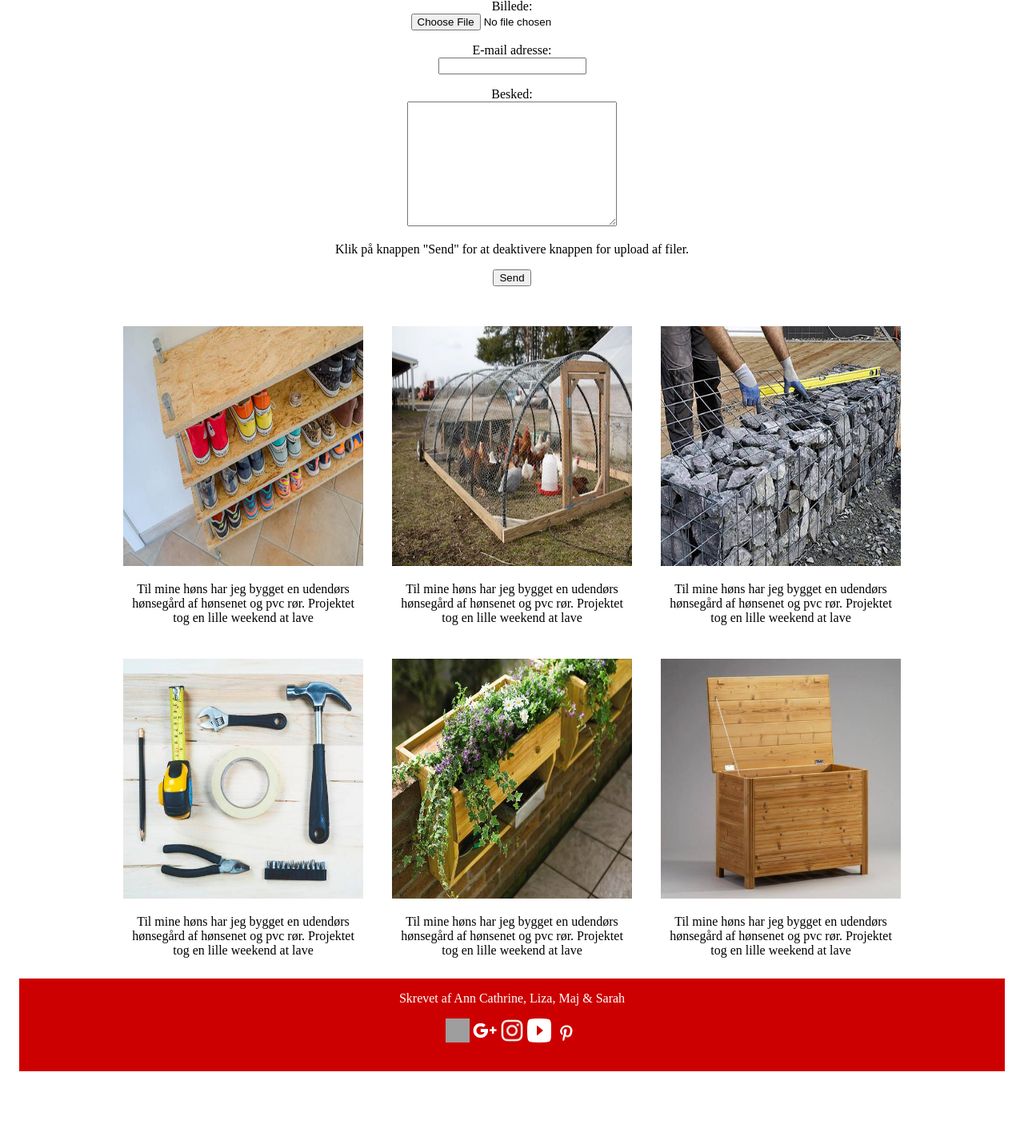
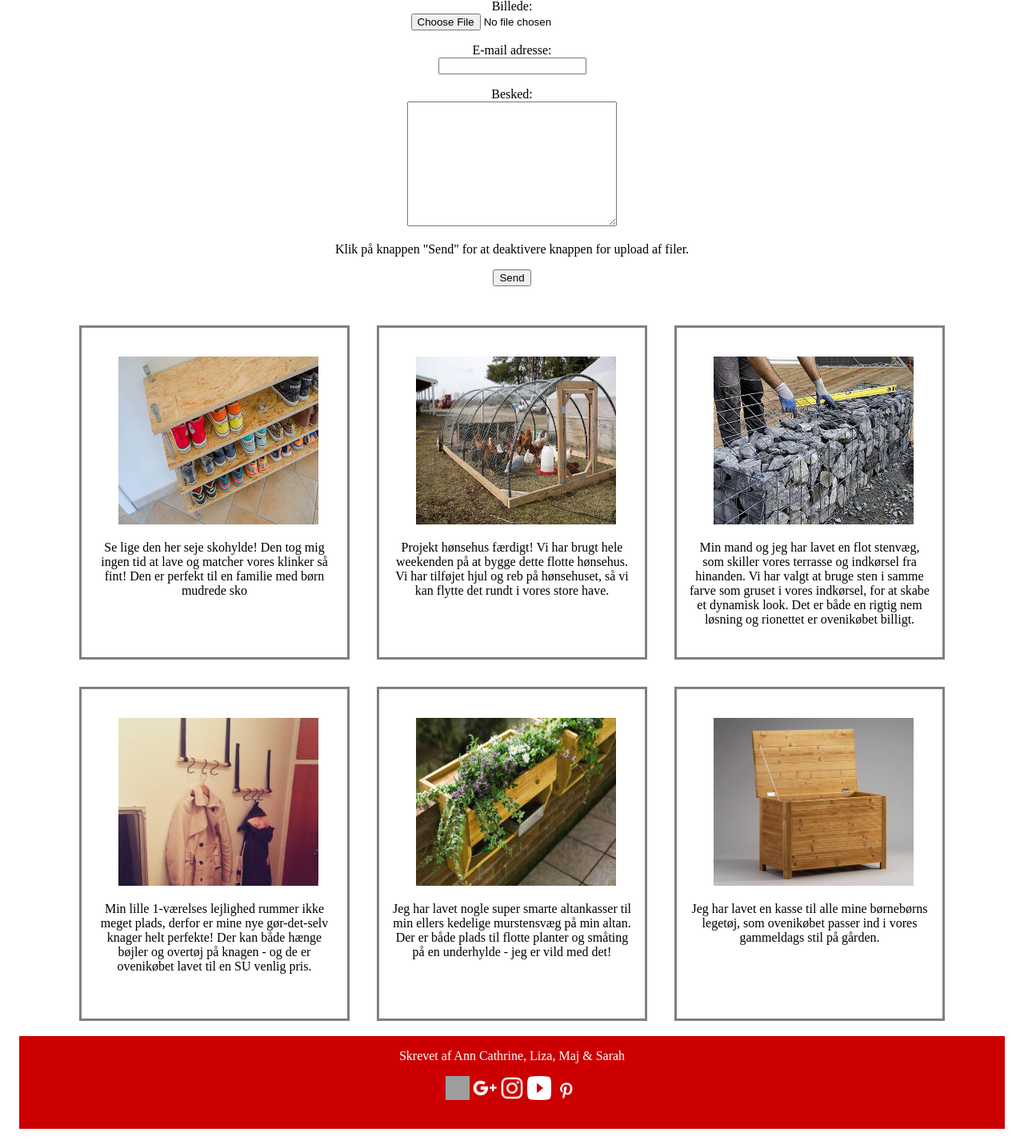
Before and after one commit to 2semesterB2/case2gruppe13, a PHP site: page / in a window 1280 px wide. Shown: the part 527-1963 px from the top of the page at 80% size. Before the commit the page ends 1867 px from the top, so only its background shows below. Run offline with PHP 8.4, Linux system fonts and the light colour scheme; grey boxes are pictures that could not be loaded.

Commit message:
tilbage commited

```diff
--- a/css/stylesheet.css
+++ b/css/stylesheet.css
@@ -133,9 +133,18 @@ main {
     display: inline-block;
     width: 300px;
     height: 380px;
+    border:3px solid grey;
+    margin: 15px;
 }
 
-.show>img {
-    width: 300px;
-    height: 300px;
+.show img {
+    float: right;
+    width: 250px;
+    height: 210px;
+    margin: 10px;
+    padding: 10px;
+    text-align: center;
+
+
 }
+p.billedtekst {text-align: center; margin-left: 0;}
--- a/mine-tekster/billede1.jpg.txt
+++ b/mine-tekster/billede1.jpg.txt
@@ -1,2 +1 @@
-Til mine høns har jeg bygget en udendørs hønsegård af hønsenet og pvc rør. Projektet tog en lille
-weekend at lave
+Se lige den her seje skohylde! Den tog mig ingen tid at lave og matcher vores klinker så fint! Den er perfekt til en familie med børn mudrede sko
--- a/mine-tekster/billede2.jpg.txt
+++ b/mine-tekster/billede2.jpg.txt
@@ -1,2 +1 @@
-Til mine høns har jeg bygget en udendørs hønsegård af hønsenet og pvc rør. Projektet tog en lille
-weekend at lave
+Projekt hønsehus færdigt! Vi har brugt hele weekenden på at bygge dette flotte hønsehus. Vi har tilføjet hjul og reb på hønsehuset, så vi kan flytte det rundt i vores store have.
--- a/mine-tekster/billede3.jpg.txt
+++ b/mine-tekster/billede3.jpg.txt
@@ -1,2 +1 @@
-Til mine høns har jeg bygget en udendørs hønsegård af hønsenet og pvc rør. Projektet tog en lille
-weekend at lave
+Min mand og jeg har lavet en flot stenvæg, som skiller vores terrasse og indkørsel fra hinanden. Vi har valgt at bruge sten i samme farve som gruset i vores indkørsel, for at skabe et dynamisk look. Det er både en rigtig nem løsning og rionettet er ovenikøbet billigt.
--- a/mine-tekster/billede4.jpg.txt
+++ b/mine-tekster/billede4.jpg.txt
@@ -1,2 +1 @@
-Til mine høns har jeg bygget en udendørs hønsegård af hønsenet og pvc rør. Projektet tog en lille
-weekend at lave
+Min lille 1-værelses lejlighed rummer ikke meget plads, derfor er mine nye gør-det-selv knager helt perfekte! Der kan både hænge bøjler og overtøj på knagen - og de er ovenikøbet lavet til en SU venlig pris.
--- a/mine-tekster/billede5.jpg.txt
+++ b/mine-tekster/billede5.jpg.txt
@@ -1,2 +1,2 @@
-Til mine høns har jeg bygget en udendørs hønsegård af hønsenet og pvc rør. Projektet tog en lille
-weekend at lave
+Jeg har lavet nogle super smarte altankasser til min ellers kedelige murstensvæg på min altan.
+Der er både plads til flotte planter og småting på en underhylde - jeg er vild med det!
--- a/mine-tekster/billede6.jpg.txt
+++ b/mine-tekster/billede6.jpg.txt
@@ -1,2 +1 @@
-Til mine høns har jeg bygget en udendørs hønsegård af hønsenet og pvc rør. Projektet tog en lille
-weekend at lave
+Jeg har lavet en kasse til alle mine børnebørns legetøj, som ovenikøbet passer ind i vores gammeldags stil på gården.
```
Also changed, not shown: images/værktøj.png (added), minebilleder/billede4.jpg.
